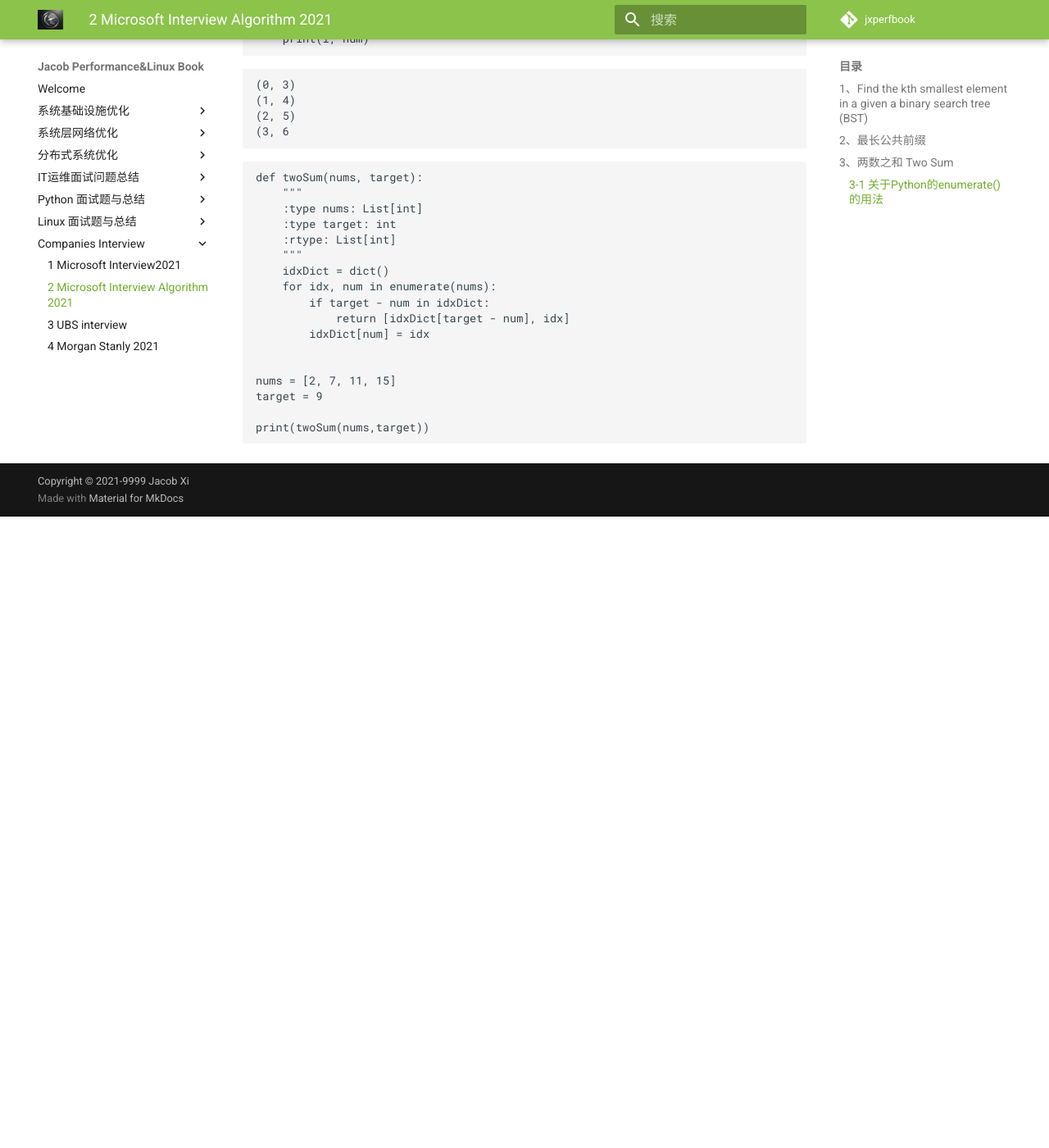
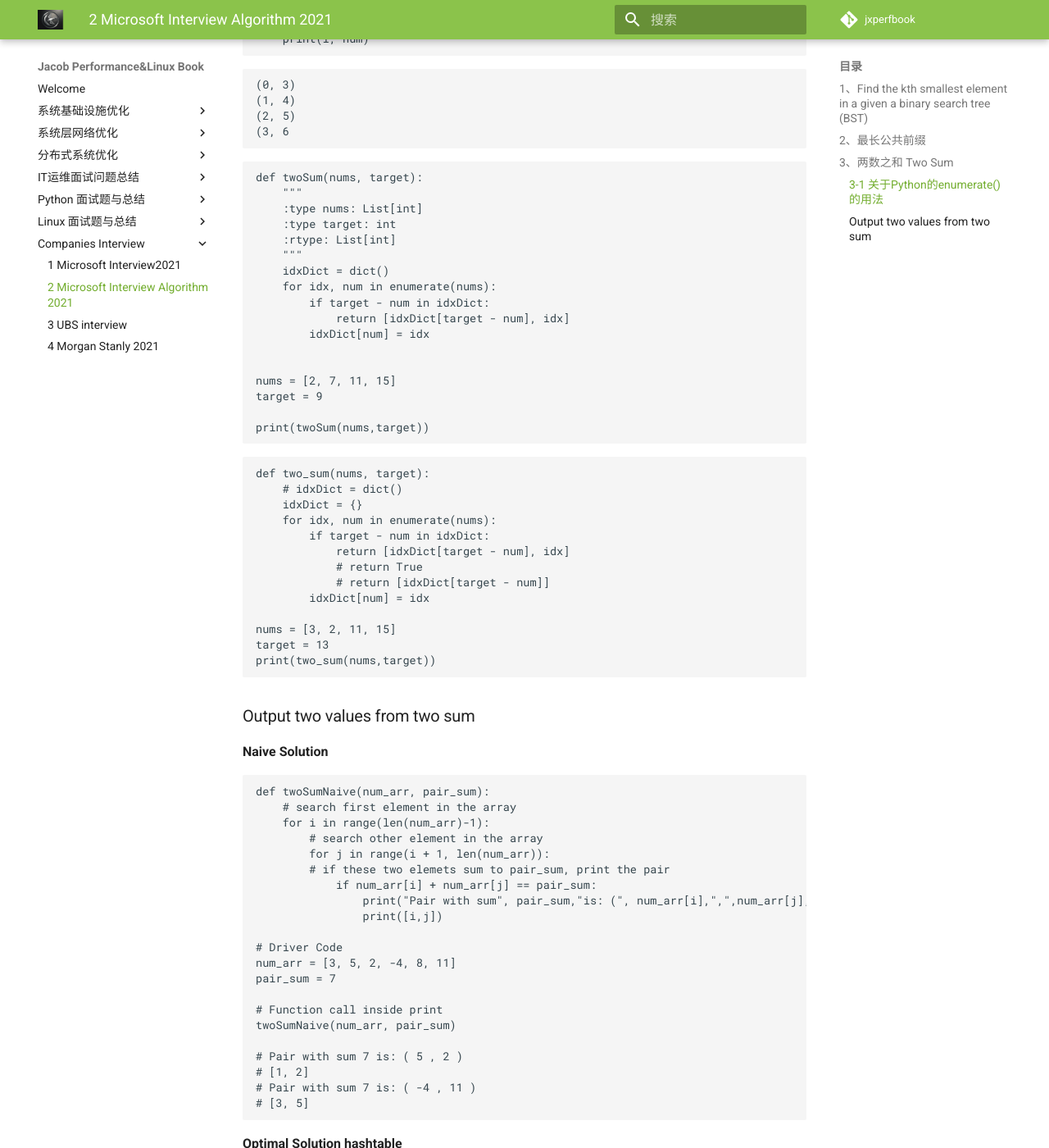
Before and after one commit to Chao-Xi/jxperfbook, an MkDocs documentation site: the page built from docs/chap7/2Ms_al.md, in a window 1280 px wide and 1400 px high, scrolled down 3208 px. Shown: the whole window at 82% size. Built offline with MkDocs 1.6.1 and Material for MkDocs 9.7.7, drawn with Linux system fonts in a browser that asks for light colours; comment, search, counter and statistics services are not loaded; before the commit the page ends 3838 px from its top, so only the background shows below that; some of the changed text lies outside the part shown.

````diff
--- a/docs/chap7/2Ms_al.md
+++ b/docs/chap7/2Ms_al.md
@@ -174,3 +174,77 @@ target = 9
 
 print(twoSum(nums,target))
 ```
+
+
+```
+def two_sum(nums, target):
+    # idxDict = dict()
+    idxDict = {}
+    for idx, num in enumerate(nums):
+        if target - num in idxDict:
+            return [idxDict[target - num], idx]
+            # return True
+            # return [idxDict[target - num]]
+        idxDict[num] = idx
+
+nums = [3, 2, 11, 15]
+target = 13
+print(two_sum(nums,target))
+```
+
+### Output two values from two sum
+
+**Naive Solution**
+
+
+```
+def twoSumNaive(num_arr, pair_sum):
+    # search first element in the array
+    for i in range(len(num_arr)-1):
+        # search other element in the array
+        for j in range(i + 1, len(num_arr)):
+        # if these two elemets sum to pair_sum, print the pair
+            if num_arr[i] + num_arr[j] == pair_sum:
+                print("Pair with sum", pair_sum,"is: (", num_arr[i],",",num_arr[j],")")
+                print([i,j])
+
+# Driver Code
+num_arr = [3, 5, 2, -4, 8, 11]
+pair_sum = 7
+
+# Function call inside print
+twoSumNaive(num_arr, pair_sum)
+
+# Pair with sum 7 is: ( 5 , 2 )
+# [1, 2]
+# Pair with sum 7 is: ( -4 , 11 )
+# [3, 5]
+```
+
+**Optimal Solution hashtable**
+
+
+```
+def twoSumHashing(num_arr, pair_sum):
+    sums = []
+    hashTable = {}
+
+    for i in range(len(num_arr)):
+        complement = pair_sum - num_arr[i]
+        if complement in hashTable:
+            print("Pair with sum", pair_sum,"is: (", num_arr[i],",",complement,")")
+            # print([i,hashTable[pair_sum - num_arr[i]]])
+        hashTable[num_arr[i]] = num_arr[i]
+
+# Driver Code
+num_arr = [4, 5, 1, 8]
+pair_sum = 9
+
+# Calling function
+twoSumHashing(num_arr, pair_sum)
+```
+
+```
+Pair with sum 9 is: ( 5 , 4 )
+Pair with sum 9 is: ( 8 , 1 )
+```
````
Also changed, not shown: docs/chap4/11Redis_rev.md (added, +107 -0 lines), docs/chap5/2Python_interview.md (+7 -2 lines), docs/chap6/linux_rew.md (added, +181 -0 lines).
